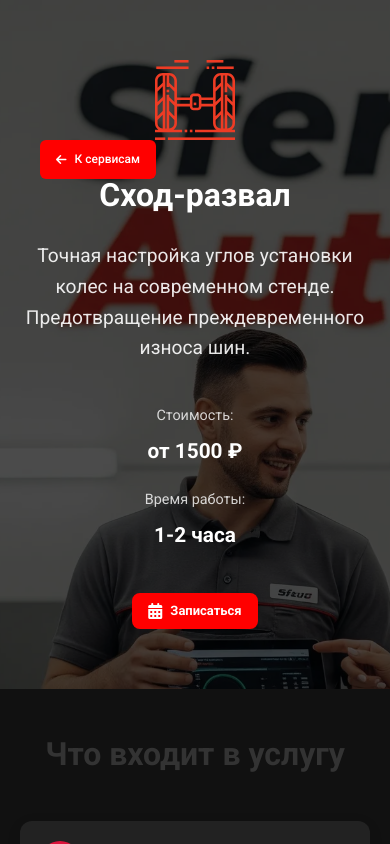
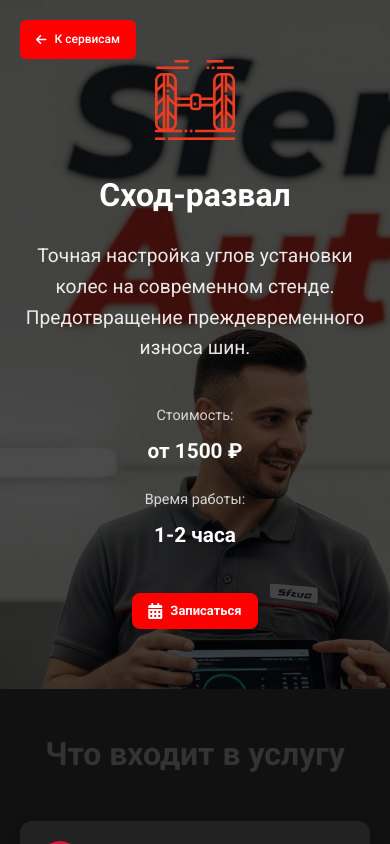
Before and after one commit to aeryomin/autobrother, a Next.js app: page /servicesPage/alignment in a window 390 px wide. Built offline with nearby package versions, Linux system fonts and the light colour scheme.

Commit message:
fixed Back button position

```diff
--- a/app/components/shared/BackButton/BackButton.module.css
+++ b/app/components/shared/BackButton/BackButton.module.css
@@ -26,10 +26,11 @@
 
 @media (max-width: 768px) {
   .backButton {
-    position: absolute;
-    top: 80px;
+    position: fixed;
+    top: 20px;
     left: 20px;
     padding: 10px 16px;
     font-size: 12px;
+    z-index: 1000;
   }
 }
```
